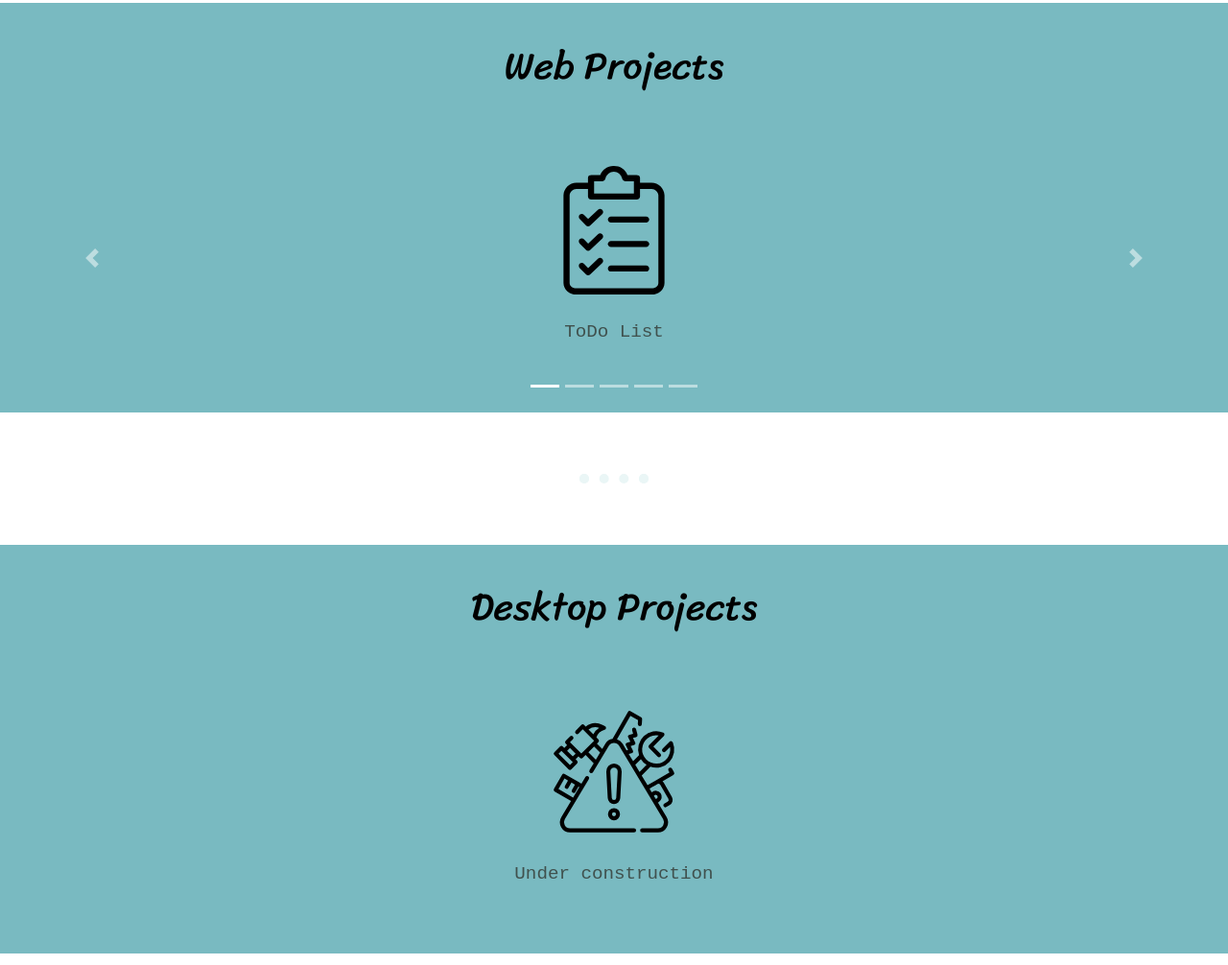
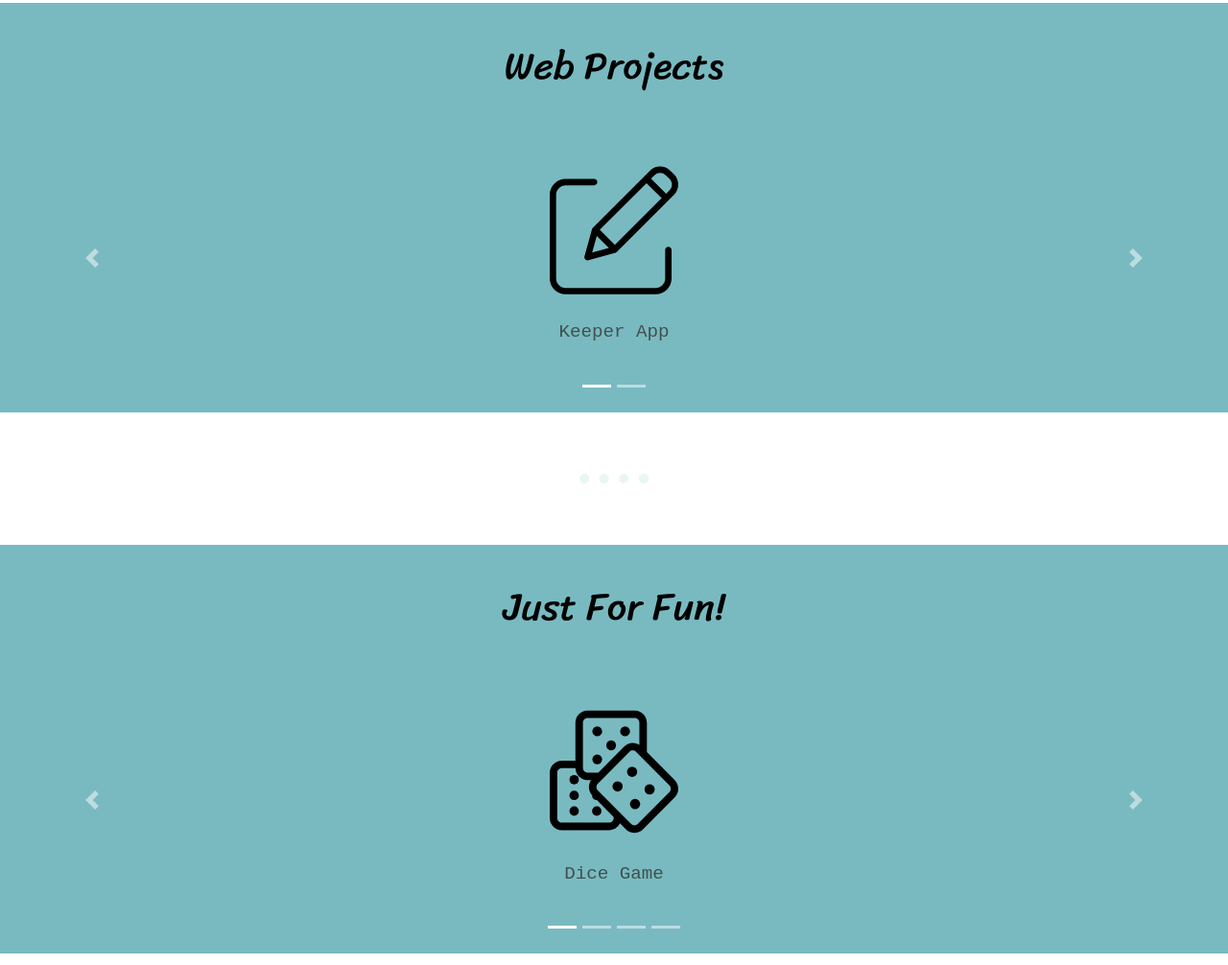
Before and after one commit to cardosohs/PersonalSite, a plain HTML site: page index.html in a window 1280 px wide. Shown: the part 2194-3200 px from the top of the page at 96% size. Drawn offline with nearby package versions, Linux system fonts and the light colour scheme; a web font is replaced by a local one.

Commit message:
added: keeper-app

```diff
--- a/index.html
+++ b/index.html
@@ -102,18 +102,43 @@
           <ol class="carousel-indicators">
             <li data-target="#projects-carousel" data-slide-to="0" class="active"></li>
             <li data-target="#projects-carousel" data-slide-to="1"></li>
-            <li data-target="#projects-carousel" data-slide-to="2"></li>
-            <li data-target="#projects-carousel" data-slide-to="3"></li>
-            <li data-target="#projects-carousel" data-slide-to="4"></li>
           </ol>
           <div class="carousel-inner">
             <div class="carousel-item active">
+              <a href="https://keeper-app-cardosohs.herokuapp.com/">
+                <img class="project-image" src="images/notes.svg" alt="keeper-app">
+              </a>
+              <p class="project-text">Keeper App</p>
+            </div>
+            <div class="carousel-item">
               <a href="https://todolist-cardosohs.herokuapp.com/">
                 <img class="project-image" src="images/list.svg" alt="todolist">
               </a>
               <p class="project-text">ToDo List</p>
             </div>
-            <div class="carousel-item">
+          </div>
+          <a class="carousel-control-prev" href="#projects-carousel" role="button" data-slide="prev">
+            <span class="carousel-control-prev-icon"></span>
+          </a>
+          <a class="carousel-control-next" href="#projects-carousel" role="button" data-slide="next">
+            <span class="carousel-control-next-icon"></span>
+          </a>
+        </div>
+      </div>
+
+      <hr>
+
+      <div id="projects" class="projects-container coloured-section">
+        <h2>Just For Fun!</h2>
+        <div id="projects-carousel" class="carousel slide" data-ride="false">
+          <ol class="carousel-indicators">
+            <li data-target="#projects-carousel" data-slide-to="0" class="active"></li>
+            <li data-target="#projects-carousel" data-slide-to="1"></li>
+            <li data-target="#projects-carousel" data-slide-to="2"></li>
+            <li data-target="#projects-carousel" data-slide-to="3"></li>
+          </ol>
+          <div class="carousel-inner">
+            <div class="carousel-item active">
               <a href="webProjects/dicegame/index.html">
                 <img class="project-image" src="images/dice.svg" alt="dice-game">
               </a>
```
Also changed, not shown: images/notes.svg (added).
